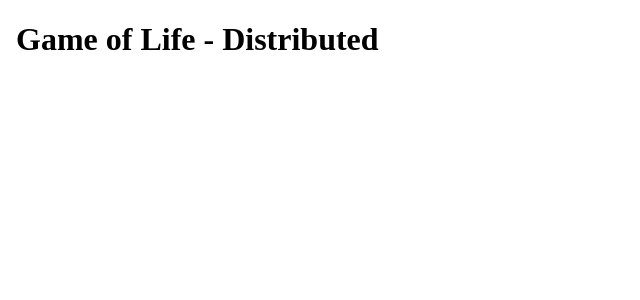
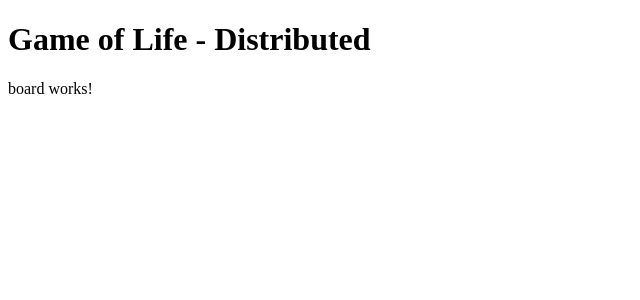
Before and after one commit to esumerfd/game_of_life, an Angular app in the folder distributed/browser/GameOfLife/: page / in a window 1280 px wide. Shown: the top 300 px of the page, without its empty margins (0-640 px from the left). Built offline with nearby package versions, Linux system fonts and the light colour scheme.

Commit message:
add board component

```diff
--- a/distributed/browser/GameOfLife/src/app/app.component.html
+++ b/distributed/browser/GameOfLife/src/app/app.component.html
@@ -1,10 +1,3 @@
-<html>
-  <head>
-    <script src="script/game-of-life.js"></script>
-  </head>
-  <body onload="lets_go()">
-    <h1>Game of Life - Distributed</h1>
-    <div id="board">
-    </div>
-  </body>
-</html>
+<h1>Game of Life - Distributed</h1>
+
+<app-board></app-board>
--- a/distributed/browser/GameOfLife/src/app/app.component.ts
+++ b/distributed/browser/GameOfLife/src/app/app.component.ts
@@ -1,7 +1,9 @@
 import { Component } from '@angular/core';
+import { BoardComponent } from './board/board.component';
 
 @Component({
   selector: 'app-root',
+  imports: [ BoardComponent ],
   templateUrl: './app.component.html',
   styleUrl: './app.component.css'
 })
--- /dev/null
+++ b/distributed/browser/GameOfLife/src/app/board/board.component.html
@@ -0,0 +1,3 @@
+<div>
+<p>board works!</p>
+</div>
```
Also changed, not shown: distributed/browser/GameOfLife/src/app/board/board.component.ts (added, +11 -0 lines), distributed/browser/GameOfLife/src/app/board/board.component.css (added), 2 other files (tests, documents, lock files or other folders).
